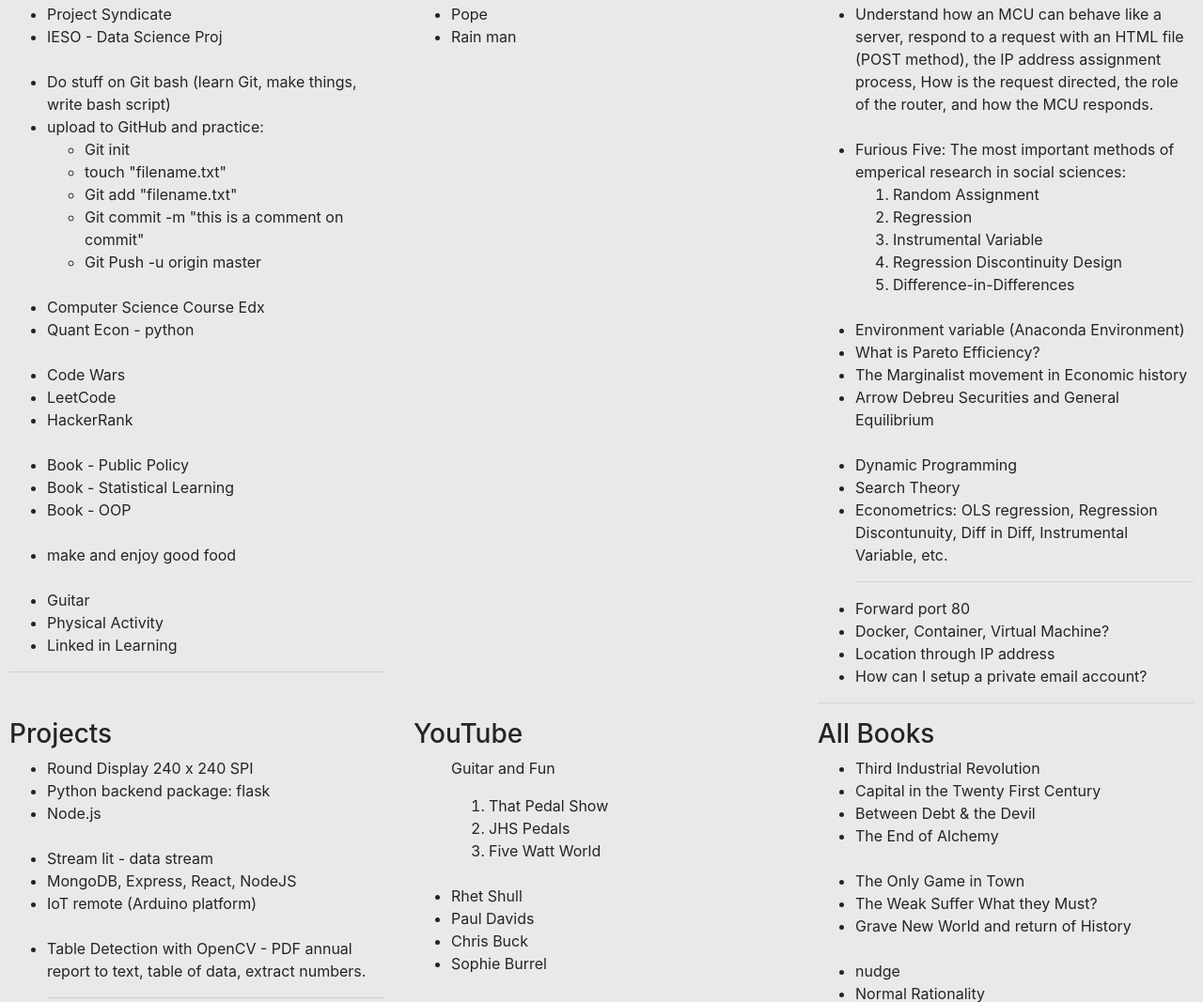
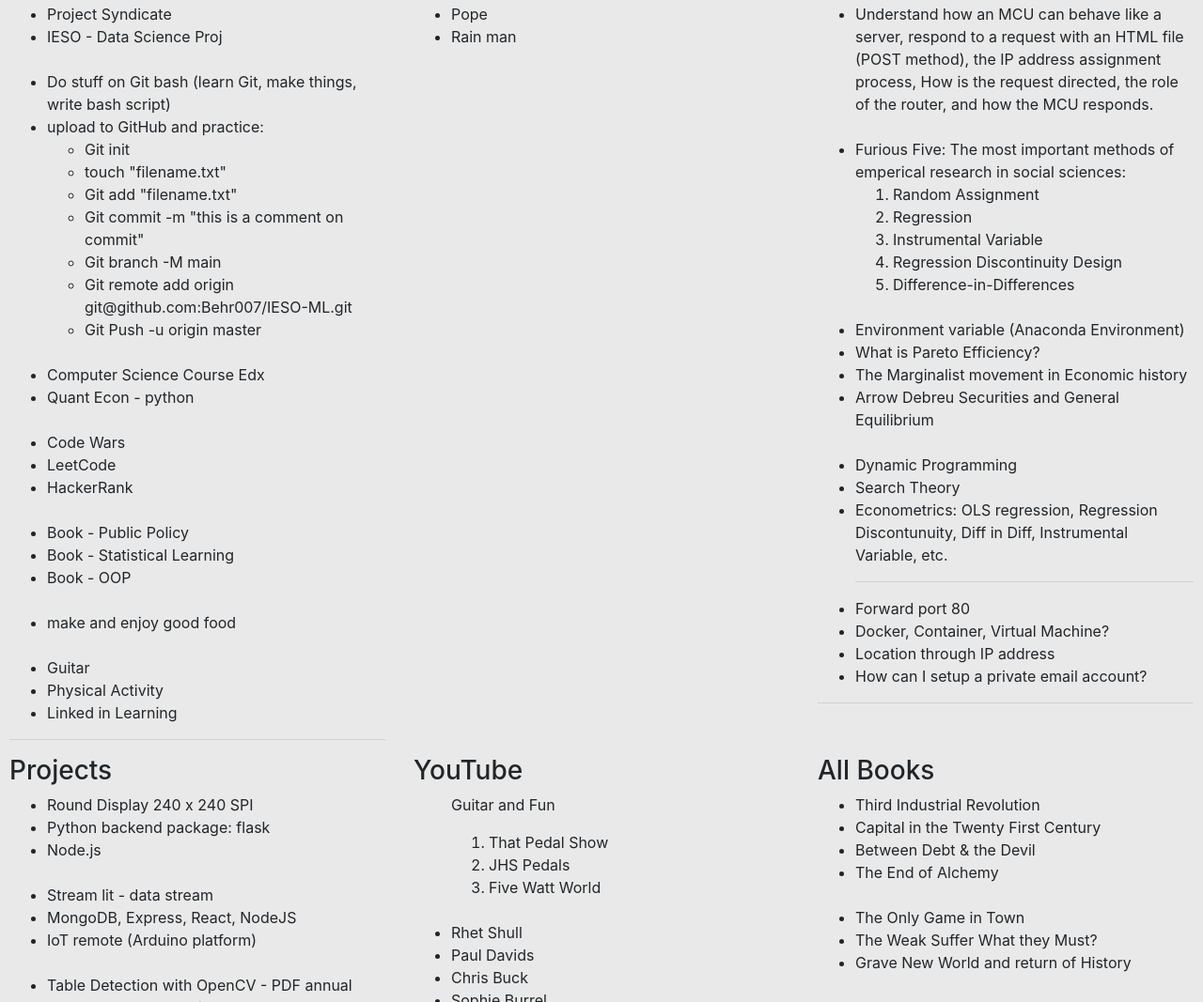
Before and after one commit to Behr007/simple-task-manager, a plain HTML site: page Task Manager.html in a window 1280 px wide. Shown: the part 1056-2123 px from the top of the page at 94% size. Drawn offline with nearby package versions, Linux system fonts and the light colour scheme.

Commit message:
Jan 17th 2024

```diff
--- a/Task Manager.html
+++ b/Task Manager.html
@@ -215,6 +215,8 @@
 						<li>touch "filename.txt"</li>
 						<li>Git add "filename.txt"</li>
 						<li>Git commit -m "this is a comment on commit" </li>
+						<li>Git branch -M main</li>
+						<li>Git remote add origin git@github.com:Behr007/IESO-ML.git</li>
 						<li>Git Push -u origin master </li>
 					</ul>
 				</li>
```
